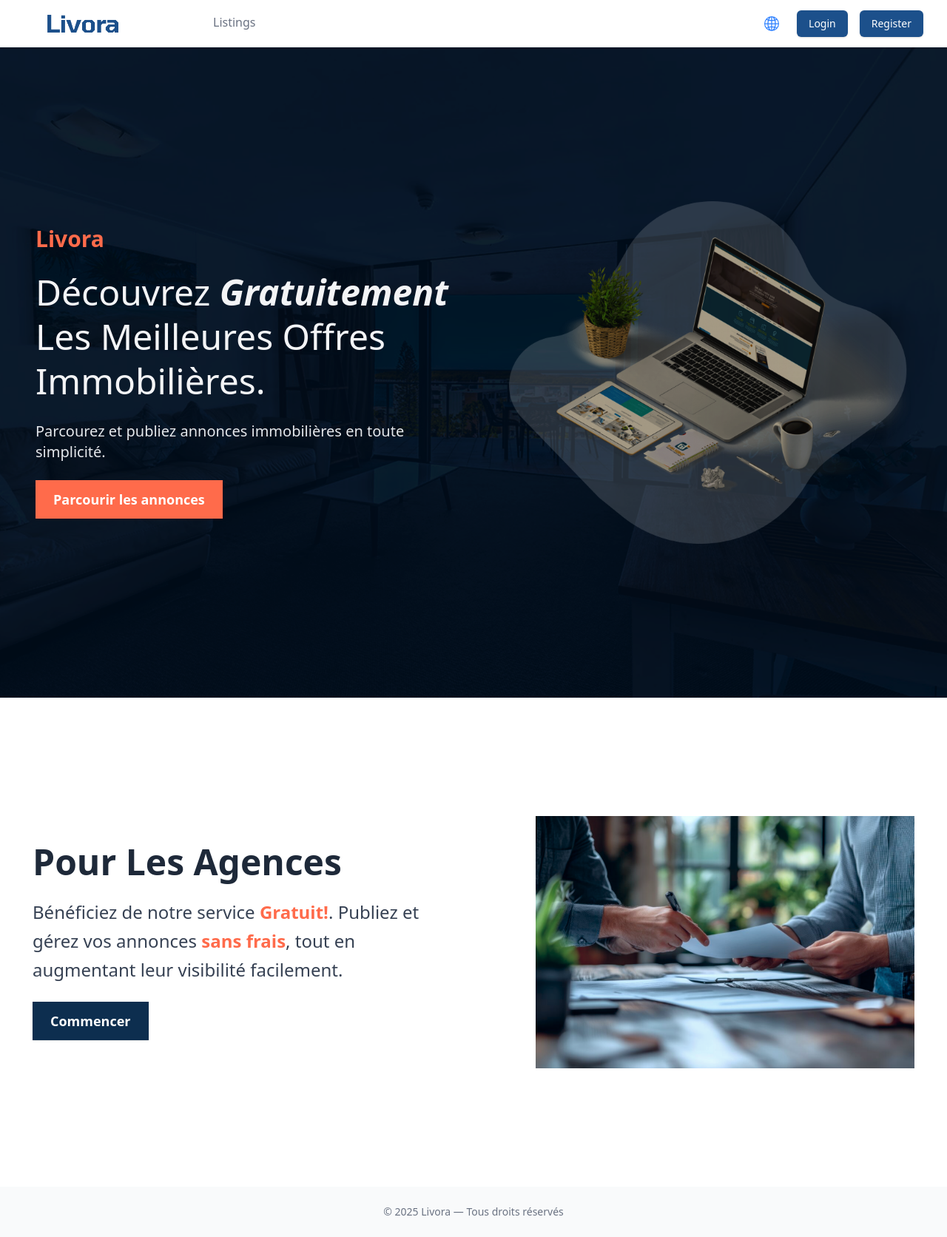
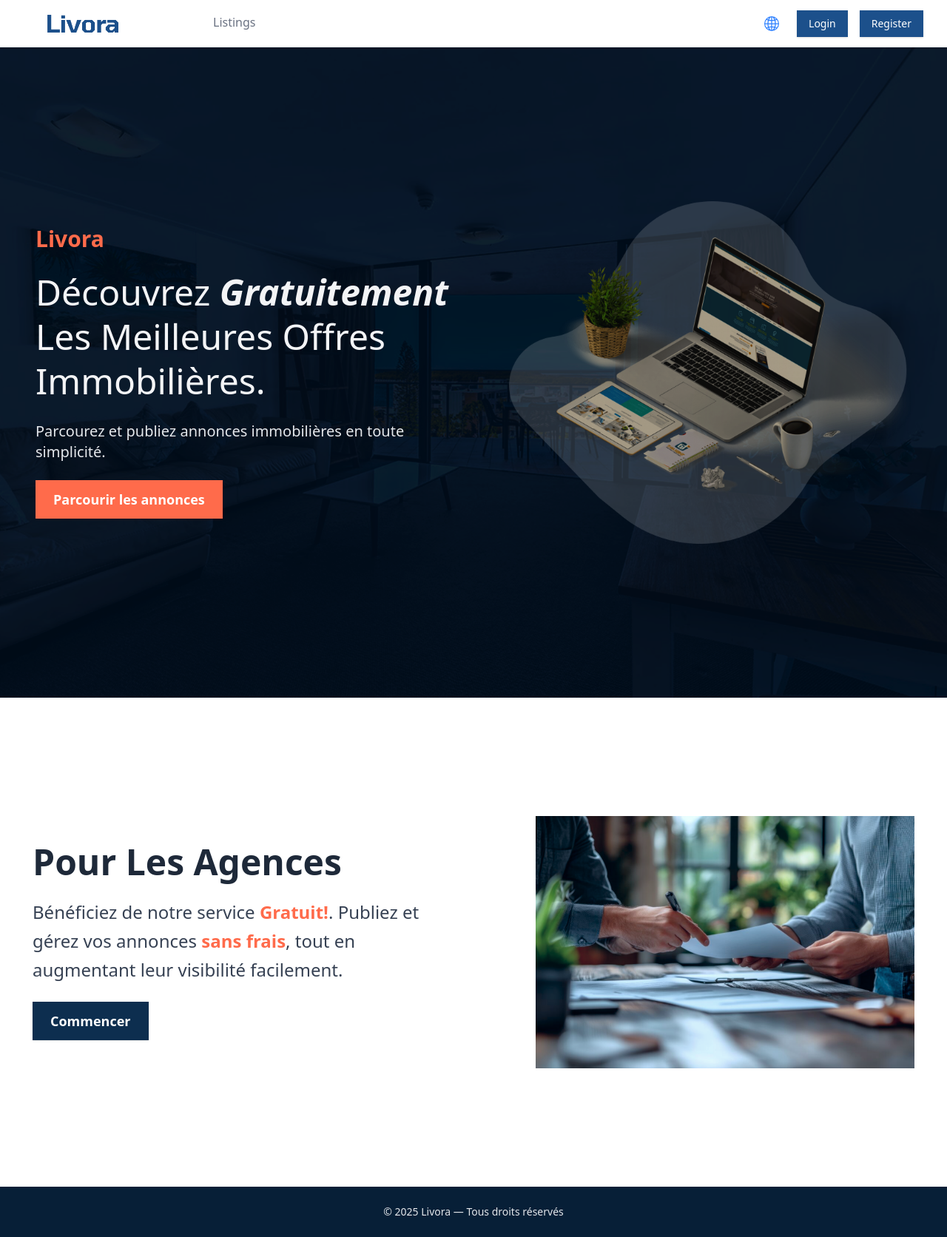
Before and after one commit to RyoDagg/livora, a Next.js app in the folder web/: page / in a window 1280 px wide. Shown: the whole page at 74% size. Built offline with nearby package versions, Linux system fonts and the light colour scheme; no server answers.

Commit message:
styling tweaks

```diff
--- a/web/app/page.tsx
+++ b/web/app/page.tsx
@@ -93,7 +93,7 @@ export default function Home() {
       </section>
 
       {/* Footer (placeholder for now) */}
-      <footer className="py-6 flex flex-wrap items-center justify-center text-gray-500 text-sm bg-gray-50">
+      <footer className="py-6 flex flex-wrap items-center justify-center text-gray-200 font-medium text-sm bg-primary-900">
         © {new Date().getFullYear()} Livora — Tous droits réservés
       </footer>
     </main>
--- a/web/src/components/Navbar.tsx
+++ b/web/src/components/Navbar.tsx
@@ -139,13 +139,13 @@ export default function Navbar() {
                 <div className="flex items-center gap-4">
                   <Link
                     href="/auth/login"
-                    className="inline-flex items-center px-4 py-2 text-sm font-medium rounded-md shadow-sm text-white bg-primary-500 hover:bg-primary-500/70"
+                    className="inline-flex items-center px-4 py-2 text-sm font-medium shadow-sm text-white bg-primary-500 hover:bg-primary-500/70"
                   >
                     {t('user.login')}
                   </Link>
                   <Link
                     href="/auth/register"
-                    className="inline-flex items-center px-4 py-2 text-sm font-medium rounded-md shadow-sm text-white bg-primary-500 hover:bg-primary-500/70"
+                    className="inline-flex items-center px-4 py-2 text-sm font-medium shadow-sm text-white bg-primary-500 hover:bg-primary-500/70"
                   >
                     {t('user.register')}
                   </Link>
@@ -183,25 +183,25 @@ export default function Navbar() {
                 <>
                   <Link
                     href="/profile"
-                    className="block w-full text-center px-4 py-2 rounded-md shadow-sm text-gray-700 bg-gray-50 hover:bg-gray-100"
+                    className="block w-full text-center px-4 py-2 text-gray-700 bg-gray-50 hover:bg-gray-100"
                   >
                     {t('user.profile')}
                   </Link>
                   <Link
                     href="/favorites"
-                    className="block w-full text-center px-4 py-2 rounded-md shadow-sm text-gray-700 bg-gray-50 hover:bg-gray-100"
+                    className="block w-full text-center px-4 py-2 text-gray-700 bg-gray-50 hover:bg-gray-100"
                   >
                     Saved Listings
                   </Link>
                   <Link
                     href="/settings"
-                    className="block w-full text-center px-4 py-2 rounded-md shadow-sm text-gray-700 bg-gray-50 hover:bg-gray-100"
+                    className="block w-full text-center px-4 py-2 text-gray-700 bg-gray-50 hover:bg-gray-100"
                   >
                     Settings
                   </Link>
                   <button
                     onClick={handleLogout}
-                    className="block w-full text-center px-4 py-2 rounded-md shadow-sm text-red-600 bg-red-50 hover:bg-red-100"
+                    className="block w-full text-center px-4 py-2 text-red-600 bg-red-50 hover:bg-red-100"
                   >
                     {t('user.logout')}
                   </button>
@@ -210,13 +210,13 @@ export default function Navbar() {
                 <>
                   <Link
                     href="/auth/login"
-                    className="block w-full text-center px-4 py-2 rounded-md shadow-sm text-white bg-primary-500 hover:bg-primary-500/70"
+                    className="block w-full text-center px-4 py-2 shadow-sm text-white bg-primary-500 hover:bg-primary-500/70"
                   >
                     {t('user.login')}
                   </Link>
                   <Link
                     href="/auth/register"
-                    className="block w-full text-center px-4 py-2 rounded-md shadow-sm text-white bg-primary-500 hover:bg-primary-500/70"
+                    className="block w-full text-center px-4 py-2 shadow-sm text-white bg-primary-500 hover:bg-primary-500/70"
                   >
                     {t('user.register')}
                   </Link>
```
